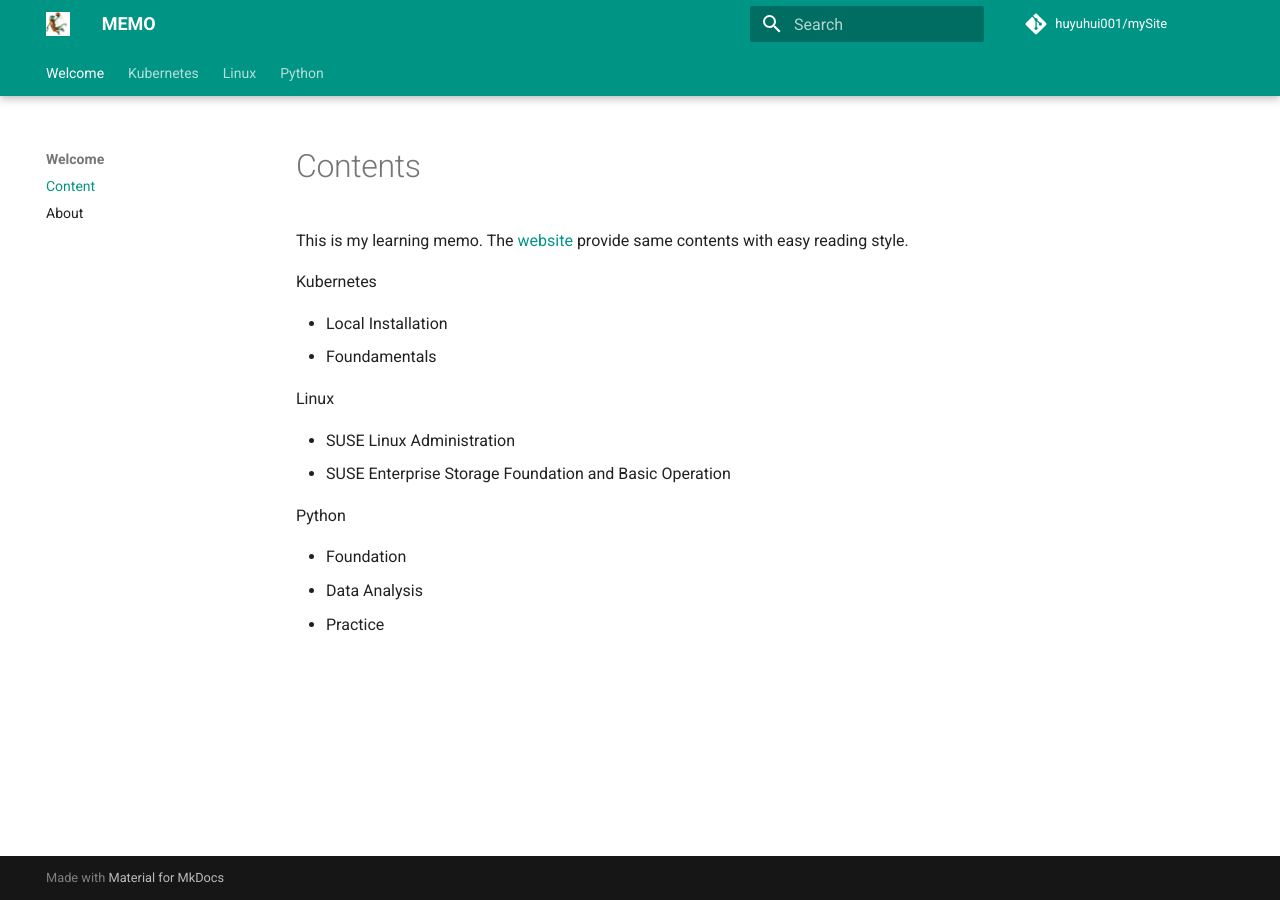
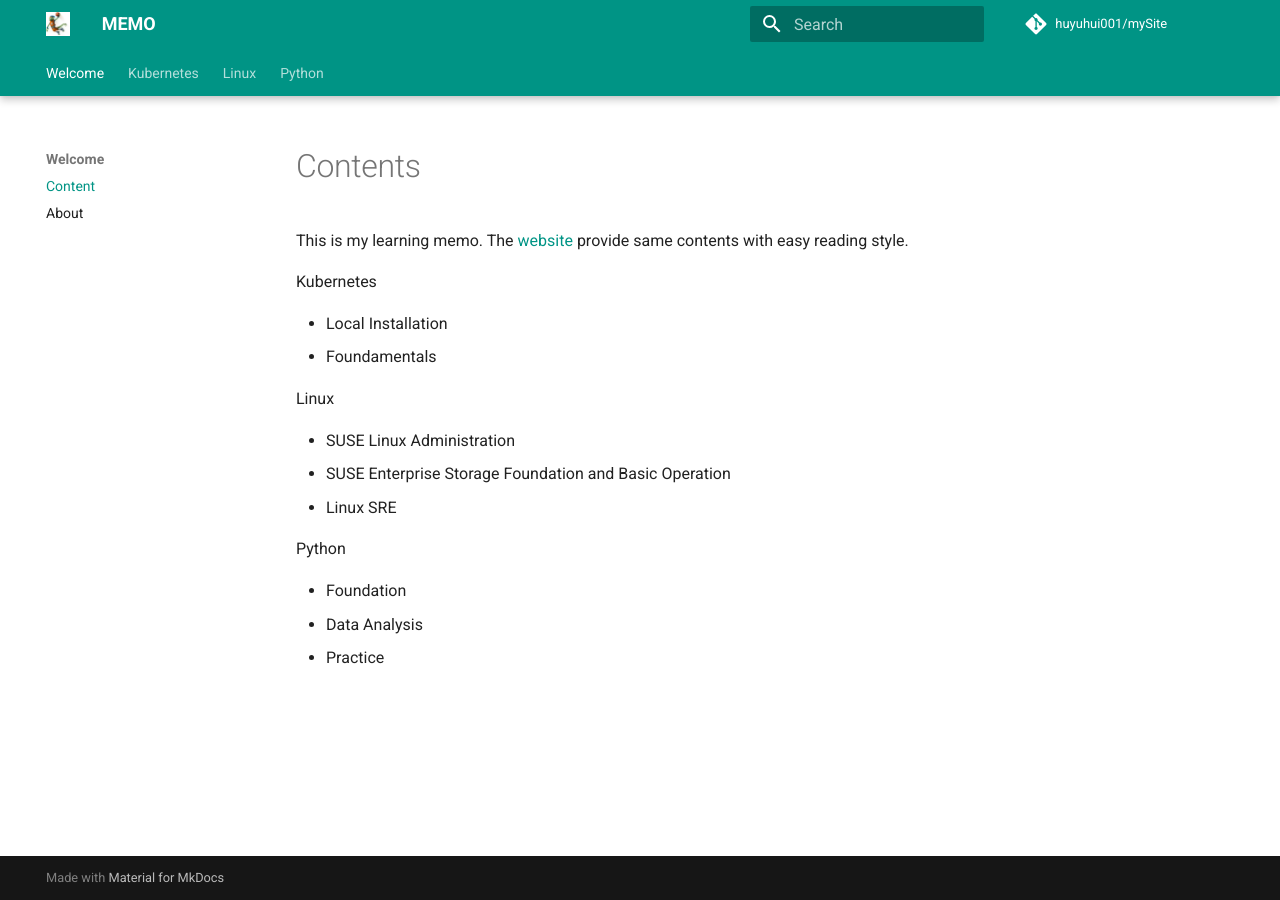
Before and after one commit to huyuhui001/mySite, an MkDocs documentation site: the page built from docs/index.md, in a window 1280 px wide. Built offline with MkDocs 1.6.1 and Material for MkDocs 9.7.7, drawn with Linux system fonts in a browser that asks for light colours; comment, search, counter and statistics services are not loaded.

Commit message:
Documentation

```diff
--- a/docs/index.md
+++ b/docs/index.md
@@ -12,6 +12,7 @@ Linux
 
 * SUSE Linux Administration
 * SUSE Enterprise Storage Foundation and Basic Operation
+* Linux SRE
 
 Python
 
```
